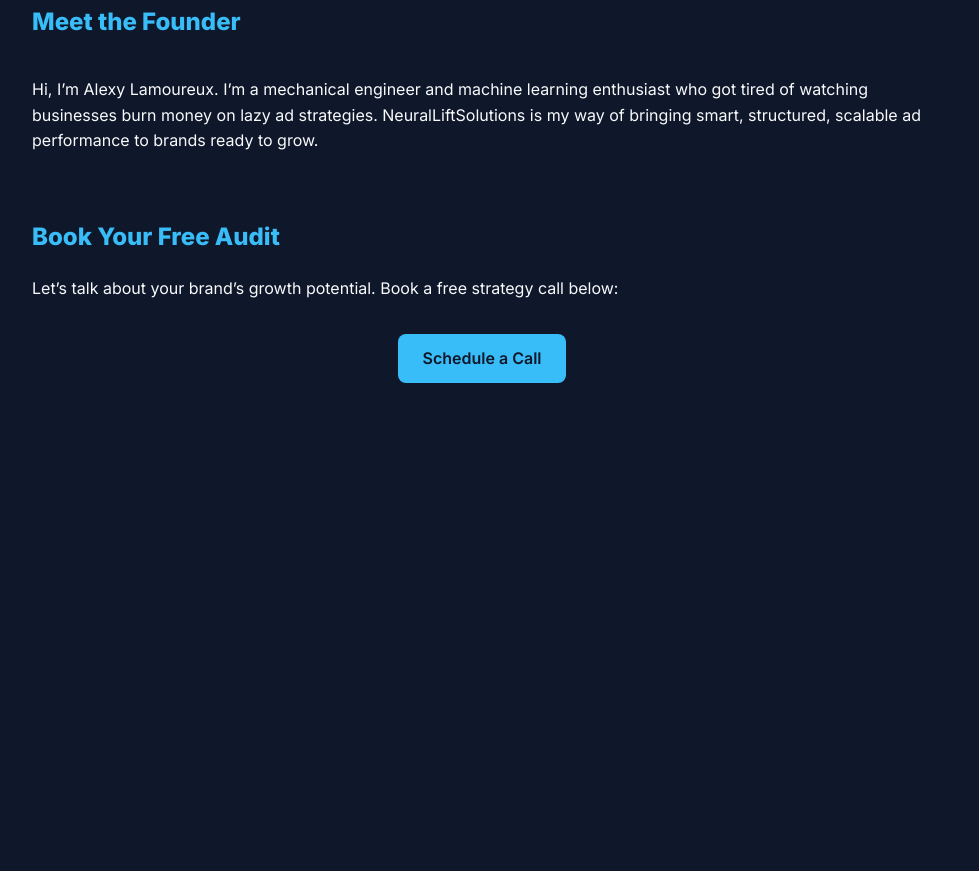
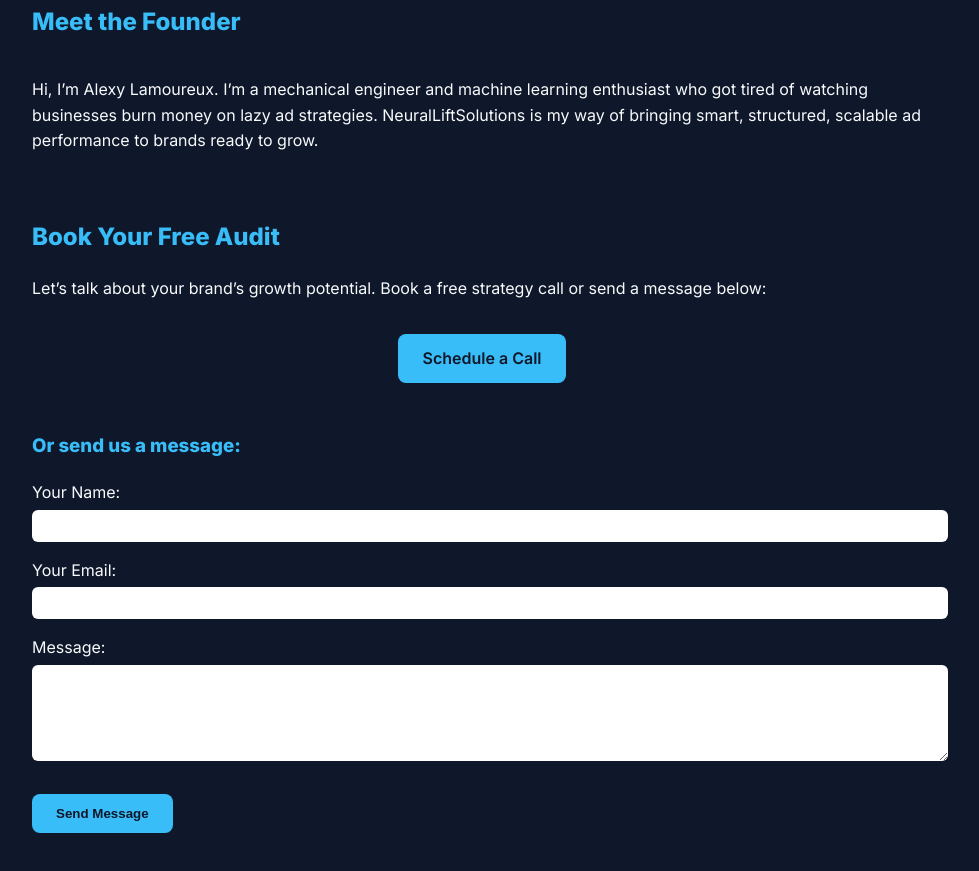
Before and after one commit to NeuralLiftSolutions/NeuralLiftSolutions-site, a plain HTML site: page index.html in a window 1280 px wide. Shown: the part 827-1698 px from the top of the page, without its empty margins (158-1137 px from the left). Before the commit the page ends 1258 px from the top, so only its background shows below. Drawn offline with Linux system fonts and the light colour scheme.

Commit message:
index.html

```diff
--- a/index.html
+++ b/index.html
@@ -21,14 +21,16 @@
     h1, h2, h3 {
       color: #38bdf8;
     }
-    a.button {
+    a.button, button[type="submit"] {
       display: inline-block;
       padding: 0.75rem 1.5rem;
       background-color: #38bdf8;
       color: #0f172a;
       text-decoration: none;
+      border: none;
       border-radius: 0.5rem;
       font-weight: 600;
+      cursor: pointer;
     }
     .section {
       margin-top: 3rem;
@@ -50,6 +52,21 @@
       width: 80px;
       height: 80px;
       border-radius: 50%;
+    }
+    form label {
+      display: block;
+      margin-top: 1rem;
+    }
+    form input, form textarea {
+      width: 100%;
+      padding: 0.5rem;
+      margin-top: 0.25rem;
+      border: none;
+      border-radius: 0.375rem;
+      font-family: 'Inter', sans-serif;
+    }
+    form textarea {
+      resize: vertical;
     }
   </style>
 </head>
@@ -87,16 +104,9 @@
       </div>
     </div>
 
-   <!-- <div class="section">
-      <h2>Client Feedback</h2>
-      <p><em>“In our first 30 days, we cut CPA by 28% and increased ROAS by 1.7x.”</em><br />
-      — Test Client, Shopify Brand</p>
-    </div>
--->
     <div class="section">
       <h2>Meet the Founder</h2>
       <div class="bio">
-        <!-- <img src="https://via.placeholder.com/80" alt="Founder Photo" /> -->
         <div>
           <p>Hi, I’m Alexy Lamoureux. I’m a mechanical engineer and machine learning enthusiast who got tired of watching businesses burn money on lazy ad strategies. NeuralLiftSolutions is my way of bringing smart, structured, scalable ad performance to brands ready to grow.</p>
         </div>
@@ -105,9 +115,29 @@
 
     <div class="section" id="contact">
       <h2>Book Your Free Audit</h2>
-      <p>Let’s talk about your brand’s growth potential. Book a free strategy call below:</p>
+      <p>Let’s talk about your brand’s growth potential. Book a free strategy call or send a message below:</p>
       <div class="cta">
-        <a href="#" class="button">Schedule a Call</a>
+        <a href="https://calendly.com/alexy-lamoureux-neuralliftsolutions/30min" class="button" target="_blank">Schedule a Call</a>
+      </div>
+
+      <div class="section">
+        <h3>Or send us a message:</h3>
+        <form action="https://formspree.io/f/mwpbwnjd" method="POST">
+          <label>
+            Your Name:
+            <input type="text" name="name" required />
+          </label>
+          <label>
+            Your Email:
+            <input type="email" name="_replyto" required />
+          </label>
+          <label>
+            Message:
+            <textarea name="message" rows="5" required></textarea>
+          </label>
+          <br />
+          <button type="submit">Send Message</button>
+        </form>
       </div>
     </div>
   </div>
```
